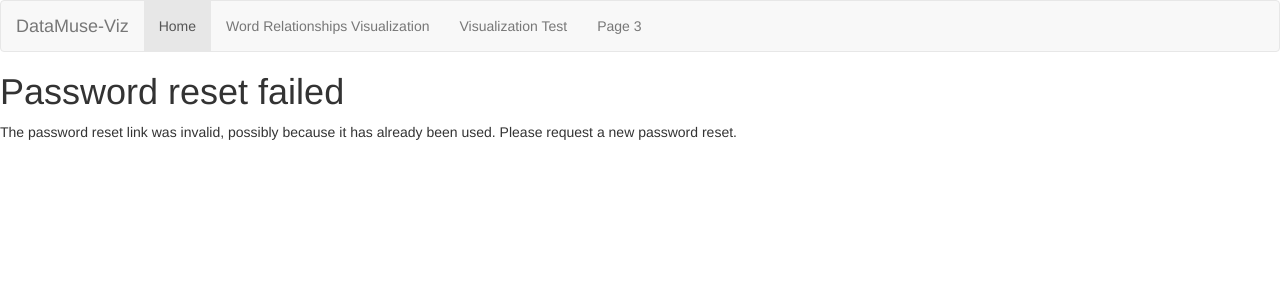
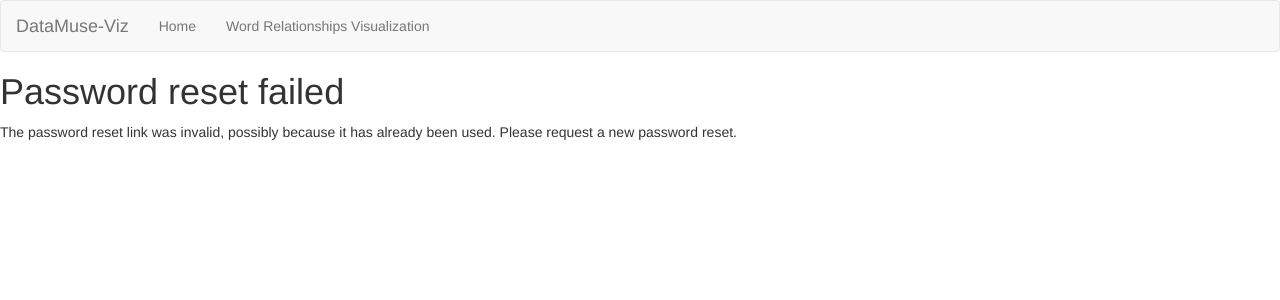
Before and after one commit to joncros/DataMuse_Viz, a Django app: page /accounts/reset/1/1/ in a window 1280 px wide. Shown: the top 300 px of the page. Run offline with Django 3.2, Linux system fonts and the light colour scheme; some libraries are stand-ins or nearby versions.

Commit message:
fix navbar functionality; remove unused views test_tab and viz_test.

```diff
--- a/words/templates/base_generic.html
+++ b/words/templates/base_generic.html
@@ -18,10 +18,12 @@
                     <a class="navbar-brand" href="#">DataMuse-Viz</a>
                 </div>
                 <ul class="nav navbar-nav">
-                    <li class="active"><a href="{% url 'index' %}">Home</a></li>
-                    <li><a href="{% url 'relations viz' %}">Word Relationships Visualization</a></li>
+                    <li class="{{ index }}"><a href="{% url 'index' %}">Home</a></li>
+                    <li class="{{ relation_viz }}"><a href="{% url 'relations viz' %}">Word Relationships Visualization</a></li>
+                    {% comment %}
                     <li><a href="{% url 'viz test' %}">Visualization Test</a></li>
                     <li><a href="#">Page 3</a></li>
+                    {% endcomment %}
                 </ul>
             </div>
         </nav>
--- a/words/urls.py
+++ b/words/urls.py
@@ -4,6 +4,4 @@ from . import views
 urlpatterns = [
     path('', views.index, name='index'),
     path('relations/', views.get_relation_viz, name='relations viz'),  # page for word relationship visualization
-    path('test_tab/', views.test_tab, name='test tab'),
-    path('viz_test/', views.viz_test, name='viz test')
 ]
```
Also changed, not shown: words/views.py (+3 -20 lines).
